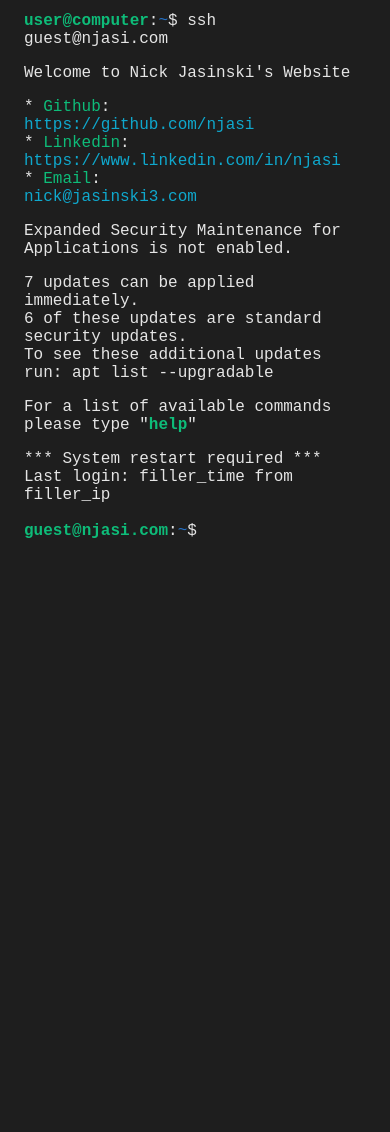
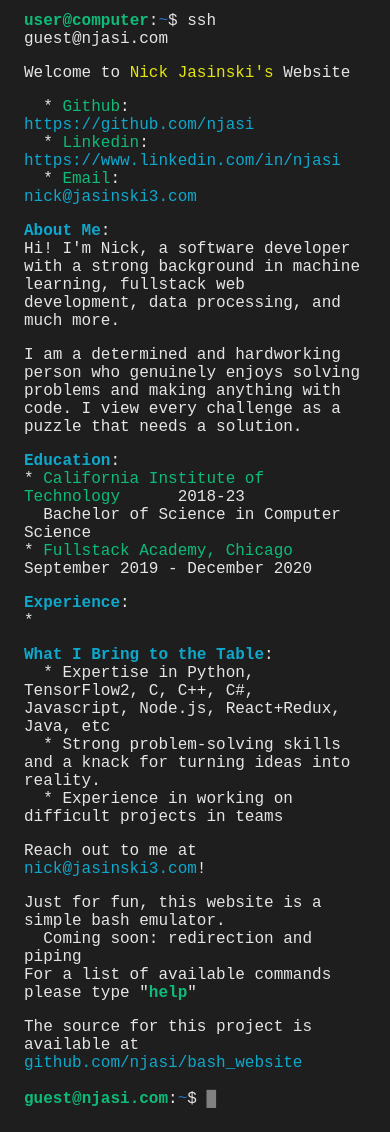
Before and after one commit to njasi/bash_website, a React (Create React App) app: page / in a window 390 px wide. Before the commit the page ends 844 px from the top, so only its background shows below. Built offline with nearby package versions, Linux system fonts and the light colour scheme; what bash-emulator would draw is missing.

Commit message:
add flavor text and make cursor easier on mobile

```diff
--- a/src/App.css
+++ b/src/App.css
@@ -89,6 +89,7 @@
   font-weight: 900;
 }
 
+
 .result-line {
   margin: 0;
   padding: 0;
--- a/src/App.js
+++ b/src/App.js
@@ -10,7 +10,6 @@
     output: state.output.history,
   }));
 
-  console.log(output);
 
   const dispatch = useDispatch();
   const add = (value) => dispatch(addOutput(value));
--- a/src/commands/welcome.js
+++ b/src/commands/welcome.js
@@ -1,26 +1,9 @@
-const welcomeString =`
-Welcome to Nick Jasinski's Website
-
-* (class=green)(Github):         [https://github.com/njasi](https://github.com/njasi)
-* (class=green)(Linkedin):       [https://www.linkedin.com/in/njasi](https://www.linkedin.com/in/njasi)
-* (class=green)(Email):          [nick@jasinski3.com](mailto:nick@jasinski3.com)
-
-Expanded Security Maintenance for Applications is not enabled.
-
-7 updates can be applied immediately.
-6 of these updates are standard security updates.
-To see these additional updates run: apt list --upgradable
-
-For a list of available commands please type "(class=green bold)(help)"
-
-*** System restart required ***
-Last login: filler_time from filler_ip
-    `;
+import welcomeMessage from "../config";
 
 function welcome(env, args) {
   let exitCode = 0;
-  env.output(welcomeString);
+  env.output(welcomeMessage);
   env.exit(exitCode);
 }
 
-module.exports = welcome;
+export default welcome
--- a/src/components/Terminal.js
+++ b/src/components/Terminal.js
@@ -4,12 +4,13 @@
 import TermPrompt from "./TermPrompt";
 
 // generate a function to handle the command submitting
-function generateFormHandler(add, setCommand) {
+function generateFormHandler(add, setCommand, setCursor) {
   return async (event) => {
     event.preventDefault();
 
     const command = event.target.termInput.value;
     setCommand("");
+    setCursor(0);
     setHistoryIdx();
 
     const result = await runCommand(command);
@@ -51,6 +52,8 @@
   };
 }
 
+const shift = 10;
+
 function Terminal({ outputState, add }) {
   const [command, setCommand] = useState("");
   const [cursor, setCursor] = useState(0);
@@ -67,12 +70,12 @@
   return (
     <main id="term-wrap">
       <header className="output">{output}</header>
-      <form onSubmit={generateFormHandler(add, setCommand)}>
+      <form onSubmit={generateFormHandler(add, setCommand, setCursor)}>
         <label htmlFor="term-input">
           <TermPrompt />
         </label>{" "}
         <input
-          style={{ width: `${command.length}ch` }}
+          style={{ width: `${command.length + shift}ch` }}
           onBlur={handleBlur}
           onChange={handleChange}
           onKeyDown={generateKeyDownHandler(setCommand)}
@@ -87,7 +90,7 @@
         ></input>
         <div
           className="cursor"
-          style={{ left: `-${command.length - cursor}ch` }}
+          style={{ left: `-${command.length - cursor + shift}ch` }}
         >
           █
         </div>
--- /dev/null
+++ b/src/config.js
@@ -0,0 +1,35 @@
+const welcomeMessage = `
+Welcome to (class=yellow)(Nick Jasinski's) Website
+
+  * (class=green)(Github):         [https://github.com/njasi](https://github.com/njasi)
+  * (class=green)(Linkedin):       [https://www.linkedin.com/in/njasi](https://www.linkedin.com/in/njasi)
+  * (class=green)(Email):          [nick@jasinski3.com](mailto:nick@jasinski3.com)
+
+(class=cyan bold)(About Me):
+Hi! I'm Nick, a software developer with a strong background in machine learning, fullstack web development, data processing, and much more.
+
+I am a determined and hardworking person who genuinely enjoys solving problems and making anything with code. I view every challenge as a puzzle that needs a solution.
+
+(class=cyan bold)(Education):
+* (class=green)(California Institute of Technology)      2018-23
+  Bachelor of Science in Computer Science
+* (class=green)(Fullstack Academy, Chicago)              September 2019 - December 2020
+
+(class=cyan bold)(Experience):
+*
+
+(class=cyan bold)(What I Bring to the Table):
+  * Expertise in Python, TensorFlow2, C, C++, C#, Javascript, Node.js, React+Redux, Java, etc
+  * Strong problem-solving skills and a knack for turning ideas into reality.
+  * Experience in working on difficult projects in teams
+
+Reach out to me at [nick@jasinski3.com](mailto:nick@jasinski3.com)!
+
+Just for fun, this website is a simple bash emulator.
+  Coming soon: redirection and piping
+For a list of available commands please type "(class=green bold)(help)"
+
+The source for this project is available at [github.com/njasi/bash_website](https://github.com/njasi/bash_website)
+    `;
+
+export default welcomeMessage;
--- a/src/store/output.js
+++ b/src/store/output.js
@@ -1,5 +1,5 @@
 import { createSlice } from "@reduxjs/toolkit";
-
+import welcomeMessage from "../config"
 export const outputSlice = createSlice({
   name: "output",
   initialState: {
@@ -7,24 +7,7 @@
       {
         prompt: { user: "user", host: "computer" },
         command: "ssh guest@njasi.com",
-        result: `
-Welcome to Nick Jasinski's Website
-
-* (class=green)(Github):         [https://github.com/njasi](https://github.com/njasi)
-* (class=green)(Linkedin):       [https://www.linkedin.com/in/njasi](https://www.linkedin.com/in/njasi)
-* (class=green)(Email):          [nick@jasinski3.com](mailto:nick@jasinski3.com)
-
-Expanded Security Maintenance for Applications is not enabled.
-
-7 updates can be applied immediately.
-6 of these updates are standard security updates.
-To see these additional updates run: apt list --upgradable
-
-For a list of available commands please type "(class=green bold)(help)"
-
-*** System restart required ***
-Last login: filler_time from filler_ip
-    `,
+        result: welcomeMessage,
       },
     ],
   },
```
